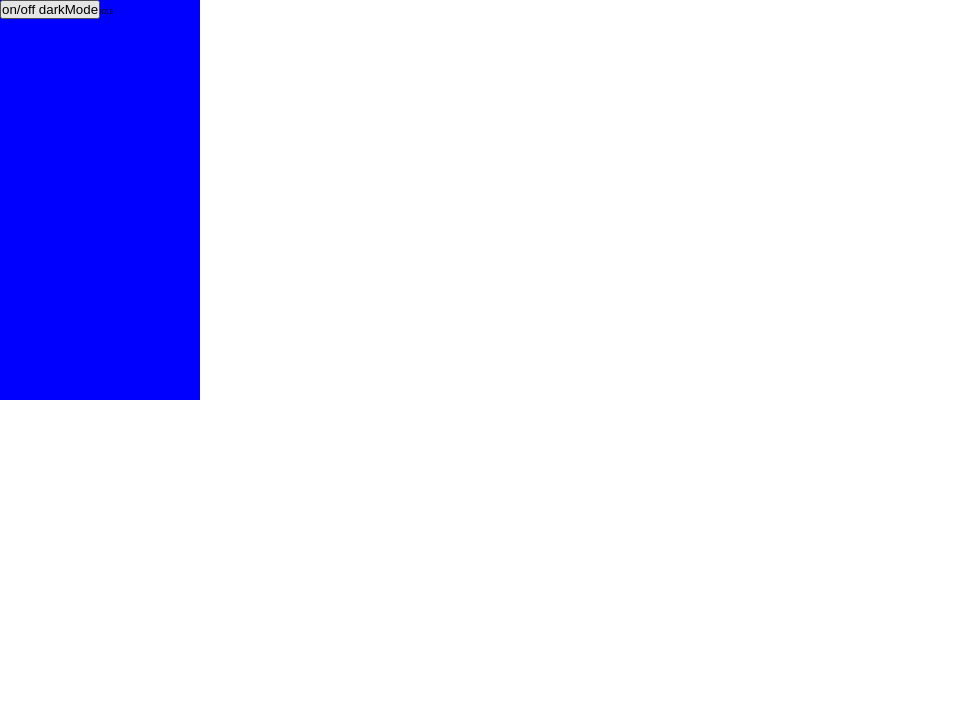
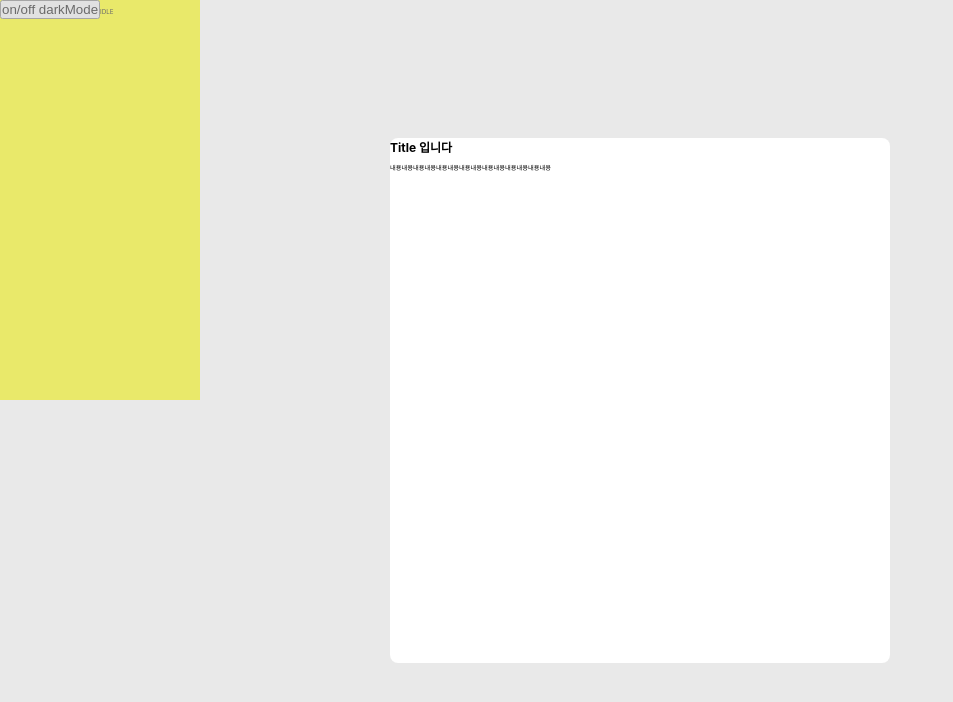
Before and after one commit to ingong/BuildMyOwnBoilerplate, a React app: page / in a window 1280 px wide. Both pictures are taken after a click on the button "on/off darkMode". Shown: the top 702 px of the page, without its empty margins (0-953 px from the left). Built offline with nearby package versions, Linux system fonts and the light colour scheme.

Commit message:
feat: Sample 모달 컴포넌트 작성

```diff
--- a/src/App.tsx
+++ b/src/App.tsx
@@ -3,14 +3,19 @@ import { ThemeProvider } from '@emotion/react';
 
 import Router from './Router';
 import { theme, GlobalStyle } from '@/styles/index';
+import Modals from '@/components/Modals';
+import { ModalsProvider } from '@/contexts/ModalsContext';
 
 const App = () => {
   return (
     <BrowserRouter>
-      <ThemeProvider theme={theme}>
-        <GlobalStyle />
-        <Router />
-      </ThemeProvider>
+      <ModalsProvider>
+        <ThemeProvider theme={theme}>
+          <GlobalStyle />
+          <Modals />
+          <Router />
+        </ThemeProvider>
+      </ModalsProvider>
     </BrowserRouter>
   );
 };
--- a/src/components/Sample/Sample.tsx
+++ b/src/components/Sample/Sample.tsx
@@ -4,10 +4,20 @@ import { getSearchCat } from '@/api/cat';
 import { CatCardType } from '@/shared/type';
 import styled from '@emotion/styled';
 import IntersectionArea from './IntersectionArea';
+import useModals from '@/components/Modals/useModals';
+import SampleModal from './SampleModal';
 
 const Sample = () => {
   const [page, setPage] = useState<number>(0);
   const [state, dispatch] = useReducer(reducer<CatCardType[]>(), { _TAG: 'IDLE' });
+  const { openModal, closeModal } = useModals();
+
+  const handleModalOpen = () => {
+    openModal(SampleModal, {
+      onSubmit: () => console.log('hello'),
+      onClose: () => closeModal(SampleModal),
+    });
+  };
 
   const handleClick = async () => {
     dispatch({
@@ -15,7 +25,6 @@ const Sample = () => {
     });
 
     const response = await getSearchCat();
-    console.log(response.data);
     if (response?.isError) {
       return dispatch({
         _TAG: 'FAILED',
@@ -36,15 +45,8 @@ const Sample = () => {
   };
 
   return (
-    <SampleWrapper onClick={handleClick}>
-      <button
-        onClick={(e) => {
-          darkonOff();
-          e.stopPropagation();
-        }}
-      >
-        on/off darkMode
-      </button>
+    <SampleWrapper>
+      <button onClick={handleModalOpen}>on/off darkMode</button>
       {(() => {
         switch (state._TAG) {
           case 'IDLE':
@@ -54,7 +56,7 @@ const Sample = () => {
           case 'ERROR':
             return 'ERROR';
           case 'OK':
-            return state.payload.map((v) => <DivWrapper key={v.id}>{v.title}</DivWrapper>);
+            return state.payload?.map((v) => <DivWrapper key={v.id}>{v.title}</DivWrapper>);
         }
       })()}
       <IntersectionArea />
--- /dev/null
+++ b/src/components/Sample/SampleModal.tsx
@@ -0,0 +1,71 @@
+import ReactDOM from 'react-dom';
+import styled from '@emotion/styled';
+import { Center } from '@/styles/common';
+import { ModalPropType } from '@/components/Modals/modal.type';
+
+const SampleModal = (props?: ModalPropType) => {
+  const root = document.getElementById('root') ?? document.body;
+  const { onSubmit, onClose } = props as ModalPropType;
+  // console.log(onSubmit, onClose);
+  const ModalContent = (
+    <Styled.Container>
+      <Styled.Body>
+        <Styled.Title size="SMALL">Title 입니다</Styled.Title>
+        <Styled.Content>내용내용내용내용내용내용내용내용내용내용내용내용내용내용</Styled.Content>
+      </Styled.Body>
+      <Styled.Overlay onClick={onClose} />
+    </Styled.Container>
+  );
+  return ReactDOM.createPortal(ModalContent, root);
+};
+
+type SizeType = 'SMALL' | 'MEDIUM';
+
+const Styled = {
+  Container: styled.div`
+    position: fixed;
+    top: 0;
+    left: 0;
+    ${Center}
+
+    width: 100vw;
+    height: 100vh;
+    z-index: 900;
+  `,
+  Overlay: styled.div`
+    position: absolute;
+    top: 0;
+
+    width: 100%;
+    height: 100%;
+
+    opacity: 0.5;
+    background-color: lightgray;
+  `,
+  Title: styled.h3<{ size: SizeType }>`
+    margin-bottom: 8px;
+    font-size: 12px;
+  `,
+  Body: styled.div`
+    position: relative;
+    background-color: white;
+    border-radius: 8px;
+    z-index: 999;
+  `,
+  Content: styled.div`
+    width: 500px;
+    height: 500px;
+  `,
+  ButtonWrapper: styled.div`
+    ${Center}
+
+    button {
+      width: calc(50% - 16px);
+      & + & {
+        margin-left: 16px;
+      }
+    }
+  `,
+};
+
+export default SampleModal;
```
